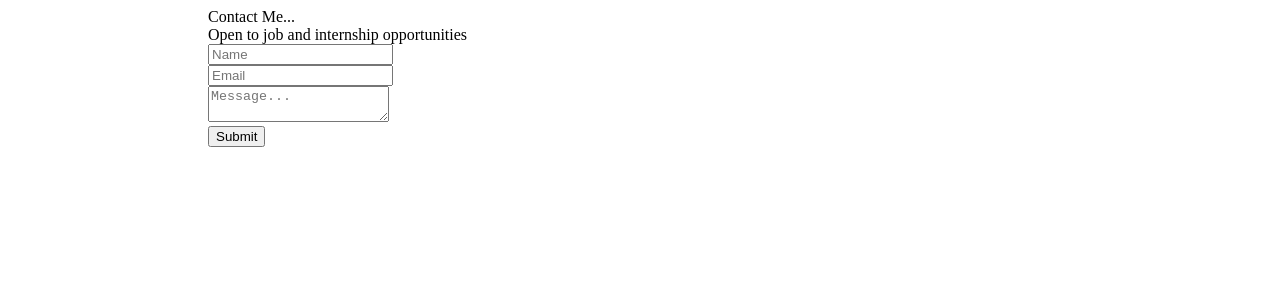
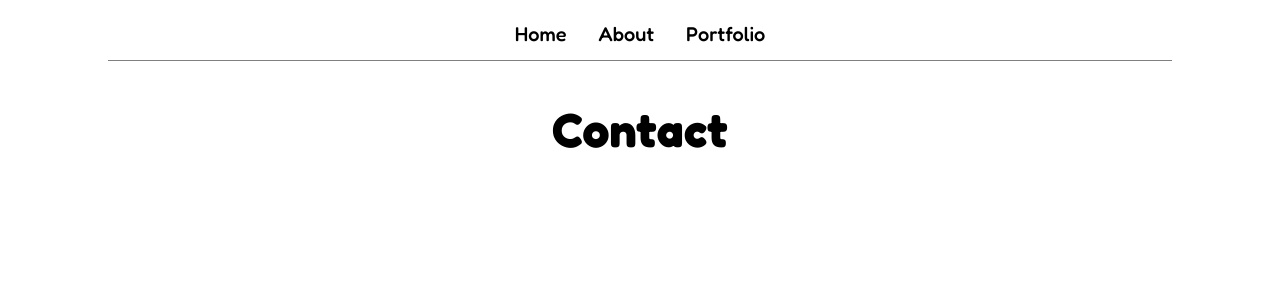
Before and after one commit to Hestia-Arc/react-portfolio, a React (Create React App) app: page /contact in a window 1280 px wide. Shown: the top 300 px of the page. Built offline with nearby package versions, Linux system fonts and the light colour scheme.

Commit message:
Add responsiveness

```diff
--- a/src/App.js
+++ b/src/App.js
@@ -27,7 +27,7 @@ function App() {
           },
         }}
       />
-      <Box sx={{ p: "0 200px" }}>
+      <Box sx={{ p: {xs: '0 10px',sm: '0 50px',md: "0 100px", lg: '0 200px', xl: '0 600px'}, }}>
         {/* ------------------------------ */}
         {/* ROUTES*/}
         {/* ------------------------------ */}
--- a/src/components/about/About.js
+++ b/src/components/about/About.js
@@ -1,6 +1,6 @@
 import React, { useState } from "react";
 import picture from "../../images/image2.jpg";
-import { Avatar, Box, styled, Stack, Typography} from "@mui/material";
+import { Avatar, Box, styled, Stack, Typography } from "@mui/material";
 import { Link } from "react-router-dom";
 import { useEffect } from "react";
 import LinkedInIcon from "@mui/icons-material/LinkedIn";
@@ -20,7 +20,7 @@ const AboutBox = styled(Box)({
 const NavBox = styled(Box)({
   padding: "10px 0",
   display: "flex",
-  justifyContent: "flex-end",
+  justifyContent: 'center',
   alignItems: "center",
   position: "sticky",
   top: 0,
@@ -62,7 +62,7 @@ export default function About() {
         <NavBox
           sx={{
             boxShadow: scrollActive ? "0px 15px 10px -15px #111" : "",
-            height: scrollActive ? "90px" : "",
+            height: scrollActive ? {xs: '70px', sm: "90px"} : "",
           }}
         >
           <Stack direction="row" spacing={4}>
@@ -95,20 +95,21 @@ export default function About() {
             {/* ==================== */}
             {/* TITLE */}
             <Stack alignItems="flex-end" spacing={0.5}>
-              <Typography variant="h4">Meet me</Typography>
+              <Typography variant="h3">Meet me</Typography>
               {/* <Divider orientation="vertical" variant="middle" flexItem /> */}
               <Typography>Creativity. Reliability. Competent.</Typography>
             </Stack>
 
             <Stack
-              direction="row"
+              direction={{xs:'column-reverse', sm: "row"}}
               justifyContent="space-between"
               spacing={2}
-              // alignItems="center"
+              alignItems="center"
               sx={{
-                height: 400,
+                minHeight: '20rem',
                 //  border: "1px solid black"
                 borderTop: "1px solid black",
+
               }}
             >
               {/* ==================== */}
@@ -118,16 +119,16 @@ export default function About() {
                   flex: 6,
                   // border: "1px solid black",
                   display: "flex",
-                  // justifyContent: "center",
                 }}
               >
                 <Stack
                   spacing={3}
                   sx={{
+
                     border: "solid 1px #ebebeb",
                     boxShadow: "2px 6px 12px rgba(0,0,0,.1)",
                     padding: 4,
-                    width: "60%",
+                    width: {xs: '100%', sm: "60%"},
                   }}
                 >
                   <TextBox>
@@ -152,11 +153,10 @@ export default function About() {
               {/* ==================== */}
               {/* AVATAR */}
               <Stack
-                alignItems="flex-end"
+                alignItems={{xs: 'center',sm: "flex-end"}}
                 spacing={8}
                 sx={{
                   flex: 2,
-
                   paddingTop: 5,
                   // border: "1px solid black",
                 }}
@@ -177,17 +177,19 @@ export default function About() {
                     width: "100%",
                     border: "2px solid #ebebeb",
                     borderRadius: "10px",
-                    p: '0px 15px'
+                    p: "0px 15px",
                   }}
                 >
-
                   <span>
                     <a href="https://github.com/Hestia-Arc" target="blank">
                       <GitHubIcon />
                     </a>
                   </span>
                   <span>
-            <a href="https://www.linkedin.com/in/hestiaarc00" target="blank">
+                    <a
+                      href="https://www.linkedin.com/in/hestiaarc00"
+                      target="blank"
+                    >
                       <LinkedInIcon />
                     </a>
                   </span>
@@ -225,7 +227,7 @@ export default function About() {
           </Box>
 
           {/*EXPERIENCE  */}
-          <Box>
+          <Box sx={{marginBottom: 10}}>
             <Typography variant="h4" sx={{ borderBottom: "1px solid #ebebeb" }}>
               Experiences
             </Typography>
--- a/src/components/contact/Contact.js
+++ b/src/components/contact/Contact.js
@@ -1,39 +1,77 @@
-import React from 'react'
+import { Box, Stack, Typography, styled } from "@mui/material";
+import React, { useEffect, useState } from "react";
+import { Link } from "react-router-dom";
+
+const NavBox = styled(Box)({
+  padding: "10px 0",
+  // height: '280px',
+  display: "flex",
+  justifyContent: "center",
+  alignItems: "center",
+  position: "sticky",
+  top: 0,
+  left: 0,
+  right: 0,
+  zIndex: 999,
+  background: "#fff",
+  borderBottom: "1px solid grey",
+
+  a: {
+    textDecoration: "none",
+    color: "black",
+  },
+});
 
 export default function Contact() {
+  const [scrollActive, setScrollActive] = useState(false);
+
+  useEffect(() => {
+    window.onscroll = () => {
+      if (window.scrollY > 10) {
+        setScrollActive(true);
+      } else {
+        setScrollActive(false);
+      }
+    };
+  }, []);
+
   return (
-    <div className="contact-section">
+    <Box>
+      {/* ------------------------------------ */}
+      {/* NAVIGATION */}
+      {/* ------------------------------------- */}
+      <NavBox
+        sx={{
+          boxShadow: scrollActive ? "0px 15px 10px -15px #111" : "",
+          height: scrollActive ? { xs: "70px", sm: "90px" } : "",
+        }}
+      >
+        <Stack direction="row" spacing={4}>
+          <Link to="../">
+            <Typography variant="h6">Home</Typography>
+          </Link>
 
-        {/* Column 1 */}
-        <div className="contact-column-one">
-            <div className='column-one-inner'>
-                <div className="contact-tag">Contact Me...</div>
-                <div className="contact-tagline">Open to job and internship opportunities</div>
-            </div>
-        </div>
+          <Link to="../about">
+            <Typography variant="h6">About</Typography>
+          </Link>
 
-        {/* Column 2 */}
-        <div className="contact-column-two">
-            <form action="" className="contact-form">
-                <div className="input-container">
-                    <i className="fa-solid fa-user icon-i"></i>
-                    <input type="text" className="form-name input-i" placeholder="Name" />
-                </div>
-                <div className="input-container">
-                    <i className="fa-solid fa-envelope icon-i"></i>
-                    <input type="text" className="email input-i" placeholder="Email" />
-                </div>
-                <div className="input-container">
-                    <i className="fa-solid fa-pen icon-i-message"></i>
-                    <textarea className="input-i-message message" rows="" cols="" placeholder="Message..."></textarea>
-
-                </div>
-
-                <button type="submit" className="contact-button">Submit</button>
-            </form>
-        </div>
+          <Link to="../project">
+            <Typography variant="h6">Portfolio</Typography>
+          </Link>
+        </Stack>
+      </NavBox>
 
 
-    </div>
-  )
+      {/* ------------------------------------ */}
+      {/* CONTACT */}
+      {/* ------------------------------------- */}
+
+      <Box sx={{ margin: "40px 0" }}>
+        <Box sx={{textAlign: 'center', marginBottom: 7}}>
+          <Typography variant="h3">Contact</Typography>
+        </Box>
+
+      </Box>
+    </Box>
+  );
 }
--- a/src/components/contact/contact.module.css
+++ /dev/null
@@ -1,127 +0,0 @@
-.contact-section {
-    display: flex;
-    justify-content: space-between;
-    height: 100%;
-    width: 100%;
-  }
-
-  /* Column one */
-  .contact-column-one {
-    /* border: 1px solid black; */
-    width: 45%;
-    display: flex;
-    justify-content: center;
-    align-items: center;
-  }
-  .column-one-inner {
-    /* border: 1px solid black; */
-    height: 70%;
-  }
-  .contact-tag {
-    font-size: 4rem;
-    font-weight: 500;
-  }
-  .contact-tagline {
-    font-size: 1.5em;
-    /* border: 1px solid black; */
-    height: 50%;
-    background: grey;
-    color: #fff;
-    padding: 20px;
-  }
-
-  /* Column two */
-  .contact-column-two {
-    width: 50%;
-    /* border: 1px solid black; */
-    display: flex;
-    align-items: center;
-  }
-  .contact-form {
-    /* border: 1px solid black; */
-    height: 70%;
-    width: 80%;
-  }
-  input,
-  textarea {
-    height: 3rem;
-    width: 70%;
-    margin: 0.5rem;
-    padding: 0.2rem;
-    font-size: 1.1rem;
-    border-radius: 3px;
-    border-style: none;
-    outline: none;
-    box-shadow: 0.1rem 0.1rem 0.2rem #c5c5c5 inset,
-      -0.1rem -0.1rem 0.2rem #ffffff80 inset, 0.3rem 0.3rem 0.6rem #c5c5c5,
-      -0.2rem -0.2rem 0.5rem #ffffff80;
-    color: #808080;
-    border: 0;
-  }
-  /* icon inside input section */
-  .input-container {
-    position: relative;
-  }
-  .input-i {
-    padding-left: 10%;
-  }
-  .icon-i {
-    position: absolute;
-    top: 15%;
-    left: 5%;
-    height: 72%;
-    padding-right: 0.9rem;
-    border-right: 1px solid #003c49;
-    display: flex;
-    align-items: center;
-  }
-  .icon-i-message {
-    position: absolute;
-    top: 5%;
-    left: 5%;
-    height: 88%;
-    padding-right: 0.9rem;
-    border-right: 1px solid #003c49;
-    display: flex;
-    align-items: center;
-  }
-  .input-i-message {
-    padding: 0.5rem 0;
-    padding-left: 10%;
-  }
-  /* ends  */
-
-  .message {
-    height: 10rem;
-  }
-  textarea {
-    /* width: 77%; */
-  }
-  .contact-button {
-    width: 25%;
-    height: 10%;
-    border-radius: 3px;
-    font-size: 0.9rem;
-    background-color: grey;
-    color: white;
-    margin: 0.5rem 0 0 0.5rem;
-    border-style: none;
-    text-transform: uppercase;
-  }
-
-
-  /* ------------------------------------ */
-/* MEDIA QUERIES */
-/* ------------------ -----------------*/
-/* Mobile */
-@media screen and (min-width: 320px) and (max-width: 767px) {
-
-}
-
-/* Tablet */
-@media screen and (min-width: 768px) and (max-width: 1023px) {
-}
-
-/* Small Laptop */
-@media screen and (min-width: 1024px) and (max-width: 1439px) {
-}
--- a/src/components/home/Home.js
+++ b/src/components/home/Home.js
@@ -25,7 +25,8 @@ const MainBox = styled(Box)({
   flexDirection: "column",
   justifyContent: "center",
   alignItems: "center",
-  color: '#f3f3f3'
+  color: '#f3f3f3',
+  textAlign: 'center'
 })
 
 export default function Home() {
--- a/src/components/project/Project.js
+++ b/src/components/project/Project.js
@@ -2,12 +2,13 @@ import React, { useEffect, useState } from "react";
 import { Box, Stack, Typography, styled } from "@mui/material";
 import { Link } from "react-router-dom";
 import Image from "../../images/p8.jpg";
+import Season from '../../images/season app.png'
 
 const NavBox = styled(Box)({
   padding: "10px 0",
   // height: '280px',
   display: "flex",
-  justifyContent: "flex-end",
+  justifyContent: "center",
   alignItems: "center",
   position: "sticky",
   top: 0,
@@ -24,7 +25,7 @@ const NavBox = styled(Box)({
 });
 
 const ContentBox = styled(Stack)({
-  height: 570,
+  height: 530,
   // border: "1px solid black",
   marginBottom: 100,
 });
@@ -51,7 +52,7 @@ export default function Project() {
       <NavBox
         sx={{
           boxShadow: scrollActive ? "0px 15px 10px -15px #111" : "",
-          height: scrollActive ? "90px" : "",
+          height: scrollActive ? { xs: "70px", sm: "90px" } : "",
         }}
       >
         <Stack direction="row" spacing={4}>
@@ -74,9 +75,16 @@ export default function Project() {
       {/* ------------------------------------- */}
 
       <Box sx={{ margin: "40px 0" }}>
-        <ProjectBox direction="row" />
-        <ProjectBox direction="row-reverse" sideDirection="flex-end" />
-        <ProjectBox direction="row" />
+        <Box sx={{textAlign: 'center', marginBottom: 7}}>
+          <Typography variant="h3">Projects</Typography>
+        </Box>
+        <ProjectBox img={Season} direction={{ xs: "column-reverse", sm: "row" }} title='Season Gallery' />
+        <ProjectBox
+        img={Image}
+          direction={{ xs: "column-reverse", sm: "row-reverse" }}
+          sideDirection="flex-end"
+        />
+        <ProjectBox img={Image} direction={{ xs: "column-reverse", sm: "row" }} />
       </Box>
     </Box>
   );
@@ -90,18 +98,25 @@ function ProjectBox(props) {
           flex: 5,
           borderRadius: "10px",
           boxShadow: "3px 6px 17px rgba(0,0,0,.3)",
-          backgroundColor: "rgba(0,0,0,.3)",
-          background: `url(${Image})`,
-          backgroundPosition: "center",
-          backgroundRepeat: "no-repeat",
-          backgroundSize: "cover",
+          // backgroundColor: "rgba(0,0,0,.3)",
+          // background: `url(${props.img})`,
+          // backgroundPosition: "center",
+          // backgroundRepeat: "no-repeat",
+          // backgroundSize: "cover",
           display: "flex",
           alignItems: "center",
           justifyContent: "center",
           // border: "1px solid black",
         }}
-        loading='lazy'
-      ></Box>
+      >
+        <img
+          src={props.img}
+          alt="icon"
+          loading="lazy"
+          decoding="async"
+          style={{ height: "100%", width: "100%", borderRadius: "10px" }}
+        />
+      </Box>
       <Stack
         justifyContent={props.sideDirection}
         sx={{
@@ -109,7 +124,7 @@ function ProjectBox(props) {
           // border: "1px solid black"
         }}
       >
-        <Typography variant="h4">Admin Dashboard</Typography>
+        <Typography variant="h4">{props.title ? <>{props.title}</> : 'Admin Dashboard'}</Typography>
         <Typography variant="h7">
           An application for see the overview of an app.{" "}
         </Typography>
--- a/src/theme.js
+++ b/src/theme.js
@@ -1,7 +1,31 @@
 import { createTheme } from "@mui/material";
 
 export const theme = createTheme({
+  breakpoints: {
+    values: {
+      xs: 0,
+      sm: 600,
+      md: 1024,
+      lg: 1400,
+      xl: 1900
+    },
+  },
   typography: {
     fontFamily: ["Fredoka", "sans-serif"].join(","),
+    allVariants: ["Fredoka", "sans-serif"].join(","),
+
   },
 });
+
+
+theme.typography.h3 = {
+  fontFamily: ["Fredoka", "sans-serif"].join(","),
+
+  fontSize: "3rem",
+  lineHeight: 1.167,
+
+  [theme.breakpoints.down("sm")]: {
+    fontSize: "2rem",
+    fontWeight: 500,
+  },
+};
```
Also changed, not shown: src/components/home/NavBar.js (+20 -5 lines), src/images/season app.png (added). Lines whose indentation alone changed are shown as unchanged.
